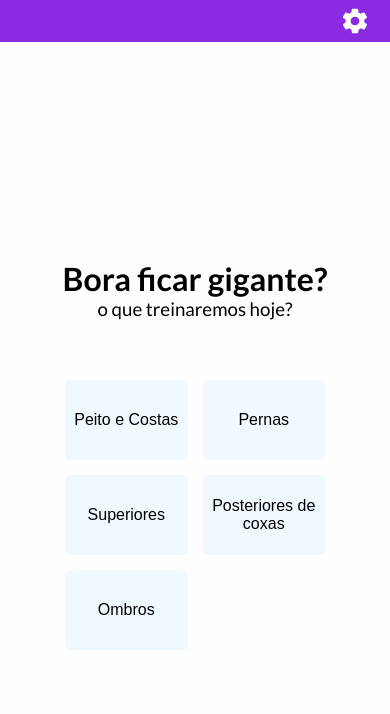
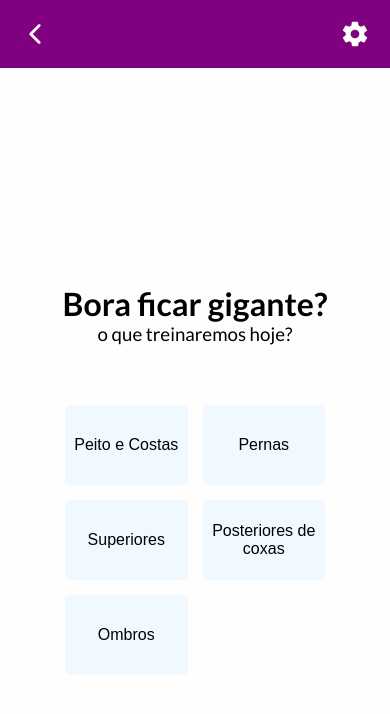
Before and after one commit to rommel-s/bora-ficar-giga, a Next.js app: page / in a window 390 px wide. Shown: the top 714 px of the page. Built offline with nearby package versions, Linux system fonts and the light colour scheme.

Commit message:
Changed headers behavior

```diff
--- a/components/Header/index.jsx
+++ b/components/Header/index.jsx
@@ -4,7 +4,7 @@ import "./styles.css";
 export const MainHeader = () => {
   return (
     <div className="header-container">
-      <p> </p>
+      <BackButton btnLink="/" />
       <SettingsButton btnLink="/settings" />
     </div>
   );
@@ -13,7 +13,7 @@ export const MainHeader = () => {
 export const SecondaryHeader = () => {
   return (
     <div className="secondary-header-container">
-      <BackButton btnLink="/" />
+      <BackButton btnLink="/" color="800080" />
       <p>Configurações</p>
     </div>
   );
--- a/components/Header/styles.css
+++ b/components/Header/styles.css
@@ -1,5 +1,5 @@
 .header-container {
-  background-color: blueviolet;
+  background-color: purple;
   color: white;
   height: 5dvh;
   display: flex;
@@ -8,8 +8,15 @@
   padding: 0 20px;
 }
 
+@media (max-width: 600px) {
+  .header-container {
+    height: 8dvh;
+  }
+}
+
 .secondary-header-container {
-  color: blueviolet;
+  color: #181818;
+
   background-color: white;
   height: 5vh;
   display: flex;
```
